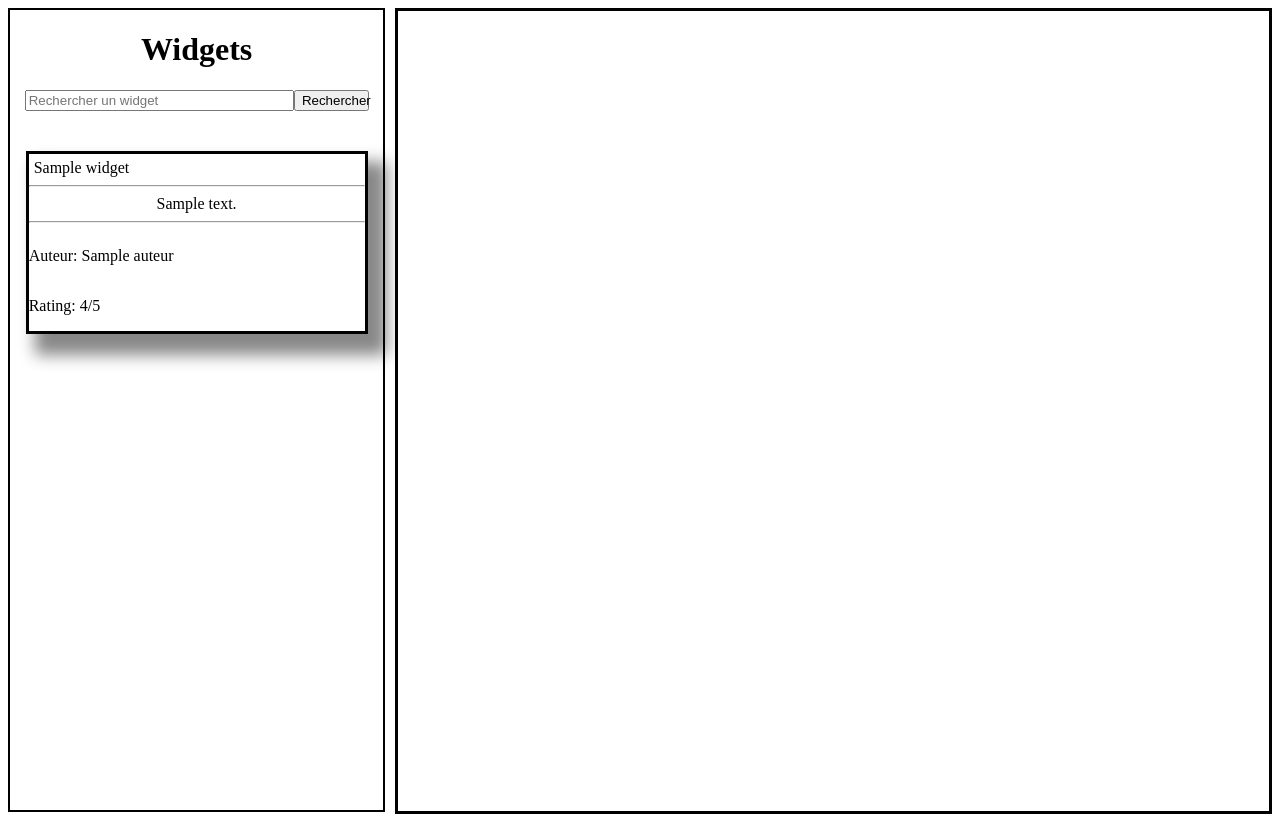
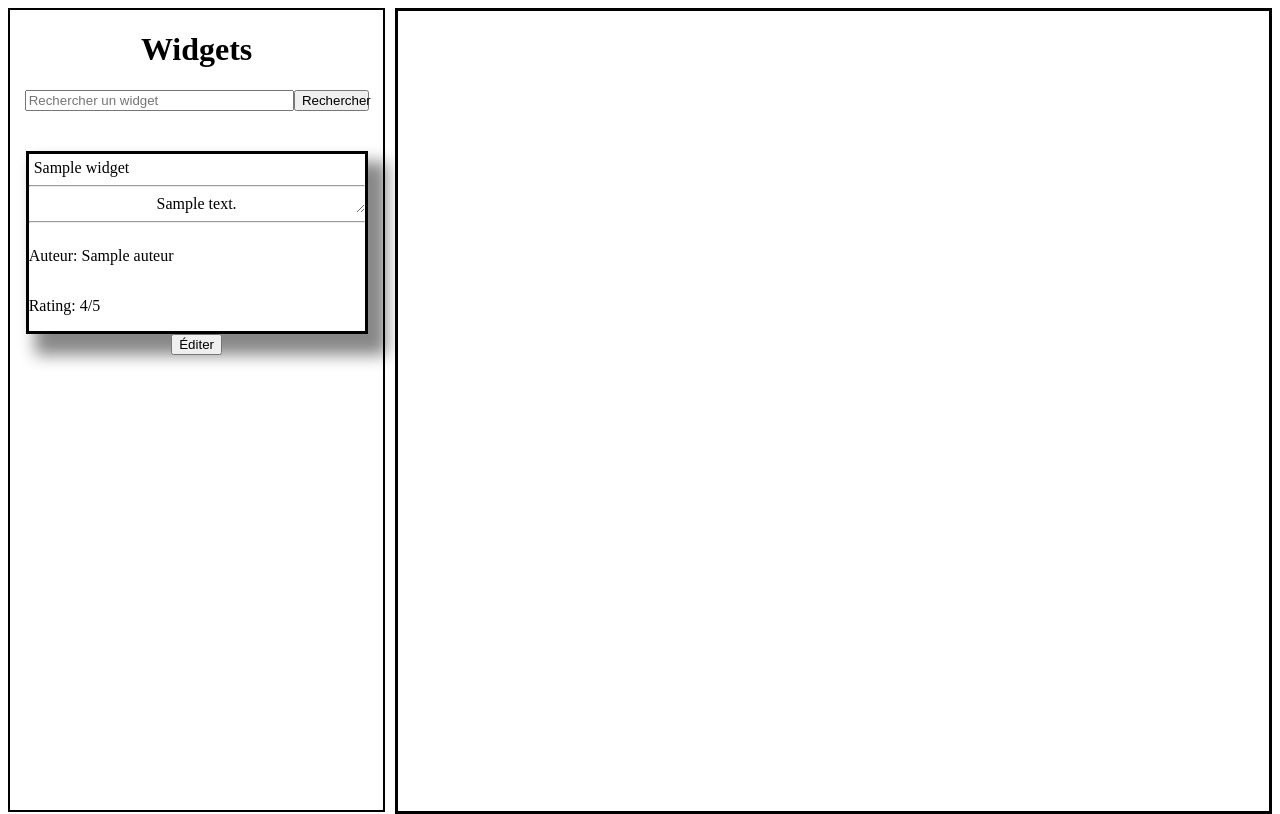
Before and after one commit to BaptisteChoquet/tabletopInfinite, a Symfony app: template templates/blank_page/index.html.twig in a window 1280 px wide. Run offline with Twig, Linux system fonts and the light colour scheme; the template is opened without the code that fills it: most values are stand-ins (such as "Sample title", 1, 10 or a date in 2020); some libraries are stand-ins or nearby versions.

Commit message:
Edit widget 0.1

```diff
--- a/public/css/characterSheet.css
+++ b/public/css/characterSheet.css
@@ -87,3 +87,8 @@ body{
     flex-direction: column;
     width: 100%;
 }
+
+.widget{
+    resize: both;
+    overflow: auto;
+}
--- a/public/js/widgets.js
+++ b/public/js/widgets.js
@@ -19,3 +19,9 @@ function allowDrop(ev) {
     var data = ev.dataTransfer.getData("text");
     ev.target.appendChild(document.getElementById(data));
   }
+
+//Allows to edit the content and values of a widget
+function editWidget(){
+    let widget = document.getElementsByClassName("widget");
+    console.log(widget);
+}
--- a/templates/blank_page/index.html.twig
+++ b/templates/blank_page/index.html.twig
@@ -38,6 +38,7 @@
             <p class="rating">Rating: {{ widget.rating }}/5</p>
         </div>
     </div>
+        <button onclick="editWidget()">Éditer</button>
     {% endfor %}
 
 </div>
```
